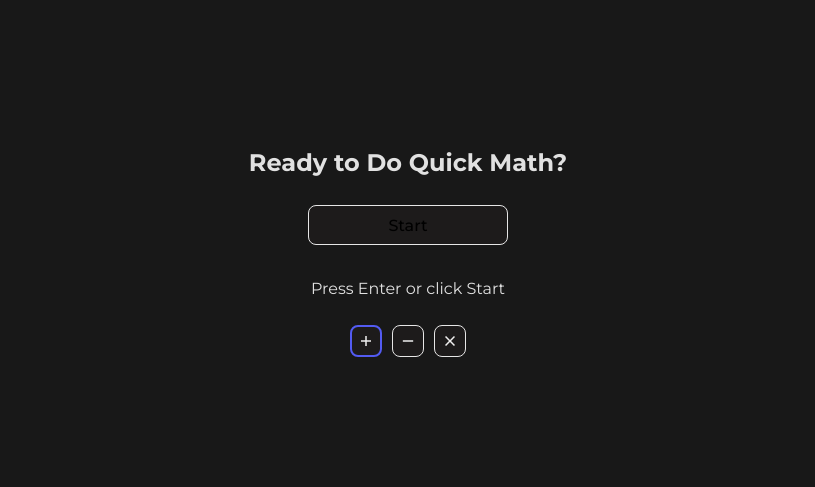
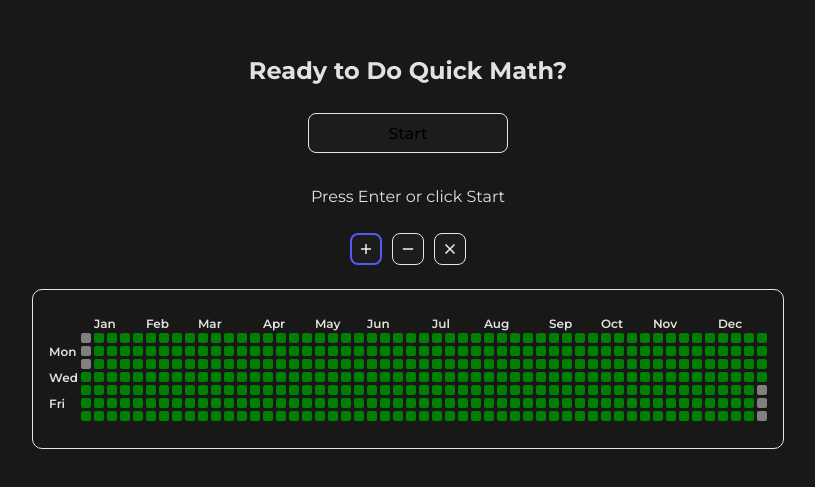
Before and after one commit to Joefahing/quick-maths, a React (Vite) app: page / in a window 1280 px wide. Shown: the part 149-636 px from the top of the page, without its empty margins (232-1047 px from the left). Built offline with nearby package versions, Linux system fonts and the light colour scheme.

Commit message:
Progress Heat Map

```diff
--- a/src/assets/types.ts
+++ b/src/assets/types.ts
@@ -30,3 +30,8 @@ export type GameAction =
 	| { type: 'init'; questions: Question[] }
 	| { type: 'reset' }
 	| { type: 'answer_added'; answer: QuestionAnswer };
+
+export type HeaderLabel = {
+	gridStart: number;
+	text: string;
+};
--- /dev/null
+++ b/src/components/IntroPanel/ActivityHeatmap/ActivityHeatmap.module.css
@@ -0,0 +1,58 @@
+.label {
+	font-size: 0.75rem;
+	font-weight: 600;
+	color: var(--color-text-primary);
+}
+
+.heatmap_container {
+	display: flex;
+	min-width: 47rem;
+	height: 10rem;
+	border: 1px solid var(--color-border);
+	border-radius: 10px;
+	align-items: center;
+	justify-content: center;
+
+	.heatmap_content_container {
+		display: grid;
+		grid-template-areas:
+			'.		month_header'
+			'day_header	heatmap';
+		column-gap: 3px;
+
+		.month_header {
+			display: grid;
+			grid-area: month_header;
+			gap: 3px;
+		}
+
+		.heatmap_grid {
+			display: grid;
+			grid-area: heatmap;
+			grid-auto-flow: column;
+			grid-auto-columns: 10px;
+			grid-template-rows: repeat(7, 10px);
+			gap: 3px;
+
+			.cell {
+				width: 10px;
+				height: 10px;
+				background: green;
+				border-radius: 2px;
+
+				&.empty {
+					background-color: gray;
+				}
+			}
+		}
+
+		.day_header {
+			display: grid;
+			grid-area: day_header;
+			grid-template-rows: repeat(7, 13px);
+			grid-auto-flow: row;
+			justify-content: center;
+			align-items: center;
+		}
+	}
+}
--- /dev/null
+++ b/src/components/IntroPanel/ActivityHeatmap/ActivityHeatmap.tsx
@@ -0,0 +1,140 @@
+import { type JSX, useMemo, useRef } from 'react';
+import classNames from 'classnames/bind';
+
+import type { HeaderLabel } from '../../../assets/types';
+import { DateUtilityService, DayIndex } from '../../../shared/services/DateService';
+
+import { ActivityHeatMapService } from './ActivityHeatmapService';
+
+import classes from './ActivityHeatmap.module.css';
+
+const classNameInit = classNames.bind(classes);
+
+export function ActivityHeatmap(): JSX.Element {
+	const activityHeatmapService: ActivityHeatMapService = useRef<ActivityHeatMapService>(
+		new ActivityHeatMapService()
+	).current;
+	const calendarGrid: (Date | null)[][] = useMemo<(Date | null)[][]>(() => {
+		const currentYear: number = DateUtilityService.getCurrentUTCYear();
+		return activityHeatmapService.getCalendarGridByYear(currentYear);
+	}, []);
+
+	const cellElements: JSX.Element[] = getCellElements(calendarGrid);
+	const monthHeaderElements: JSX.Element[] = getMonthHeaderElements(
+		activityHeatmapService.getMonthLabels(calendarGrid)
+	);
+	const dayOfWeekHeaderElements: JSX.Element[] = getDayOfWeekElements();
+
+	return (
+		<div className={classes.heatmap_container}>
+			<div className={classes.heatmap_content_container}>
+				<div
+					className={classes.month_header}
+					style={{ gridTemplateColumns: `repeat(${calendarGrid[0].length}, 10px)` }}
+				>
+					{monthHeaderElements}
+				</div>
+				<div className={classes.heatmap_grid}>{cellElements}</div>
+				<div className={classes.day_header}>{dayOfWeekHeaderElements}</div>
+			</div>
+		</div>
+	);
+}
+
+function getCellElements(calendarGrid: (Date | null)[][]): JSX.Element[] {
+	const cellElements: JSX.Element[] = [];
+
+	for (let col = 0; col < calendarGrid[0].length; col++) {
+		for (let row = 0; row < calendarGrid.length; row++) {
+			const cellClassName = classNameInit({
+				cell: true,
+				empty: calendarGrid[row][col] == null
+			});
+			const element: JSX.Element = <div className={cellClassName} key={`cell_row_${row}_col_${col}`}></div>;
+			cellElements.push(element);
+		}
+	}
+
+	return cellElements;
+}
+
+function getMonthHeaderElements(headerLabels: HeaderLabel[]): JSX.Element[] {
+	return headerLabels.map((header) => {
+		return (
+			<div
+				className={classes.label}
+				style={{ gridColumnStart: header.gridStart }}
+				key={`activity_month_header_${header.gridStart}`}
+			>
+				{header.text}
+			</div>
+		);
+	});
+}
+
+function getDayOfWeekElements(): JSX.Element[] {
+	const dayHeaders: HeaderLabel[] = [
+		{ text: 'Mon', gridStart: DayIndex.Mon + 1 },
+		{ text: 'Wed', gridStart: DayIndex.Wed + 1 },
+		{ text: 'Fri', gridStart: DayIndex.Fri + 1 }
+	];
+
+	return dayHeaders.map((header) => {
+		return (
+			<div
+				className={classes.label}
+				style={{ gridRowStart: header.gridStart }}
+				key={`activity_day_header_${header.gridStart}`}
+			>
+				{header.text}
+			</div>
+		);
+	});
+}
+/*
+	How can I identify how many rows and column are needed?
+		What I know
+		- I know there are 7 rows for sure
+	 	- I know first row is Sunday and last row is Saturday
+
+		What I can calculate
+		- I can calculate offset by checking Jan 1st, 2025's day of week
+		- Beginning offset = 7 - jan 1st day of week
+			eg if jan 1 is wednesday offset (Sunday, Monday, Tuesday)
+
+		How to determine the offsets?
+		1. Define custom array [Sunday, Monday, Tuesday, Wednesday,...]
+		2. Check day again array to find index
+
+		- I can fill row to find out how many columns I need
+
+
+	How can I create a grid and assign value to each cell in the grid
+	- I know there is probably going to be 53 columns
+	- The first column is going to contain first sunday of month
+
+	- In order to create heatmap I have 3 alterative
+		1. Use table
+		pros
+		similar to grid, each time will have same heigh and width
+		allow header
+		easy to setup, dont need to assign column and row index
+
+		cons
+		might be hard to style single table has default styling
+
+		2. Use grid
+		pros
+		Heat map is naturally grid, I only need to deal with mapping index issue
+
+		cons
+		Require presetup cells
+		need to asign cells index during run time?
+
+		3. Use flex layout
+		pros
+		fast to setup since all row have same number of columns and all cells are same size
+
+		cons
+		Not sure how to position Month header
+*/
--- /dev/null
+++ b/src/components/IntroPanel/ActivityHeatmap/ActivityHeatmapService.ts
@@ -0,0 +1,63 @@
+import type { HeaderLabel } from '../../../assets/types';
+import { DateUtilityService } from '../../../shared/services/DateService';
+
+export class ActivityHeatMapService {
+	public getMonthLabels(calendarGrid: (Date | null)[][]): HeaderLabel[] {
+		if (calendarGrid[0].length === 0) {
+			//TODO: implement error page
+			throw new Error('Calendar grid cannot be empty');
+		}
+
+		const sundays: (Date | null)[] = calendarGrid[0];
+		const headerLabels: HeaderLabel[] = [];
+		let pastSunday: Date | null = null;
+
+		for (let i = 0; i < sundays.length; i++) {
+			const currentSunday: Date | null = sundays[i];
+
+			if (
+				currentSunday == null ||
+				(currentSunday != null && pastSunday != null && currentSunday.getUTCMonth() === pastSunday.getUTCMonth())
+			) {
+				continue;
+			}
+
+			headerLabels.push({
+				text: DateUtilityService.getMonthAbbreviationByDate(currentSunday),
+				gridStart: i + 1
+			});
+
+			pastSunday = currentSunday;
+		}
+
+		return headerLabels;
+	}
+
+	public getCalendarGridByYear(year: number): (Date | null)[][] {
+		const firstDayOfYearOffset: number = DateUtilityService.getFirstUTCDayOfYearOffset(year);
+		const lastDayOfYearOffset: number = DateUtilityService.getLastUTCDayOfYearOffset(year);
+
+		const cellHaveValue: boolean[] = [];
+
+		// contains actual box and empty box since start and end of year is not always sundayp
+		cellHaveValue.push(...Array(firstDayOfYearOffset).fill(false));
+		cellHaveValue.push(...Array(DateUtilityService.getDaysInYear(year)).fill(true));
+		cellHaveValue.push(...Array(lastDayOfYearOffset).fill(false));
+
+		const calendarGrid: (Date | null)[][] = Array.from({ length: DateUtilityService.daysInWeek }, () => []);
+		const dateCursor: Date = DateUtilityService.getFirstUTCDayOfYear(year);
+
+		for (let cellIndex = 0; cellIndex < cellHaveValue.length; cellIndex++) {
+			const row: number = cellIndex % DateUtilityService.daysInWeek;
+			const col: number = Math.floor(cellIndex / DateUtilityService.daysInWeek);
+
+			calendarGrid[row][col] = cellHaveValue[cellIndex] ? new Date(dateCursor) : null;
+
+			if (cellHaveValue[cellIndex]) {
+				dateCursor.setUTCDate(dateCursor.getUTCDate() + 1);
+			}
+		}
+
+		return calendarGrid;
+	}
+}
--- a/src/components/IntroPanel/IntroPanel.tsx
+++ b/src/components/IntroPanel/IntroPanel.tsx
@@ -6,6 +6,7 @@ import subtractIcon from '../../assets/icons/subtraction_icon.svg';
 import { Operation } from '../../assets/types';
 import useKeydown from '../../shared/hooks/useKeydown';
 
+import { ActivityHeatmap } from './ActivityHeatmap/ActivityHeatmap';
 import { OperatorToggleButton } from './OperatorToggleButton/OperatorToggleButton';
 
 import styles from './IntroPanel.module.css';
@@ -44,6 +45,7 @@ export function IntroPanel({ selectedOperations, onStart, onOperationClicked }:
 						<img src={multiplyIcon} width={20} height={20} alt="multiplication" />
 					</OperatorToggleButton>
 				</div>
+				<ActivityHeatmap />
 			</div>
 		</>
 	);
--- /dev/null
+++ b/src/shared/services/DateService.ts
@@ -0,0 +1,61 @@
+export enum MonthIndex {
+	Jan = 0,
+	Feb = 1,
+	Mar = 2,
+	Apr = 3,
+	May = 4,
+	Jun = 5,
+	Jul = 6,
+	Aug = 7,
+	Sep = 8,
+	Oct = 9,
+	Nov = 10,
+	Dec = 11
+}
+
+export enum DayIndex {
+	Sun = 0,
+	Mon = 1,
+	Tue = 2,
+	Wed = 3,
+	Thu = 4,
+	Fri = 5,
+	Sat = 6
+}
+
+export class DateUtilityService {
+	public static readonly daysInWeek: number = 7;
+	private static readonly shortMonthFormatter: Intl.DateTimeFormat = new Intl.DateTimeFormat('en-US', {
+		month: 'short',
+		timeZone: 'UTC'
+	});
+
+	public static getCurrentUTCYear(): number {
+		const today: Date = new Date();
+		return today.getUTCFullYear();
+	}
+
+	public static getFirstUTCDayOfYear(year: number): Date {
+		return new Date(Date.UTC(year, MonthIndex.Jan, 1));
+	}
+
+	public static getFirstUTCDayOfYearOffset(year: number): number {
+		return this.getFirstUTCDayOfYear(year).getUTCDay();
+	}
+
+	public static getLastUTCDayOfYearOffset(year: number): number {
+		const lastDay: Date = new Date(Date.UTC(year, MonthIndex.Dec, 31));
+		return this.daysInWeek - (lastDay.getUTCDay() + 1);
+	}
+
+	public static getMonthAbbreviationByDate(date: Date): string {
+		return this.shortMonthFormatter.format(date);
+	}
+
+	public static getDaysInYear(year: number): number {
+		const startOfYear: number = Date.UTC(year, 0, 1);
+		const endOfYear: number = Date.UTC(year + 1, 0, 1);
+
+		return Math.round((endOfYear - startOfYear) / (24 * 60 * 60 * 1000));
+	}
+}
```
Also changed, not shown: .codex/skills/draft-pr/SKILL.md, 3 other files (tests, documents, lock files or other folders).
